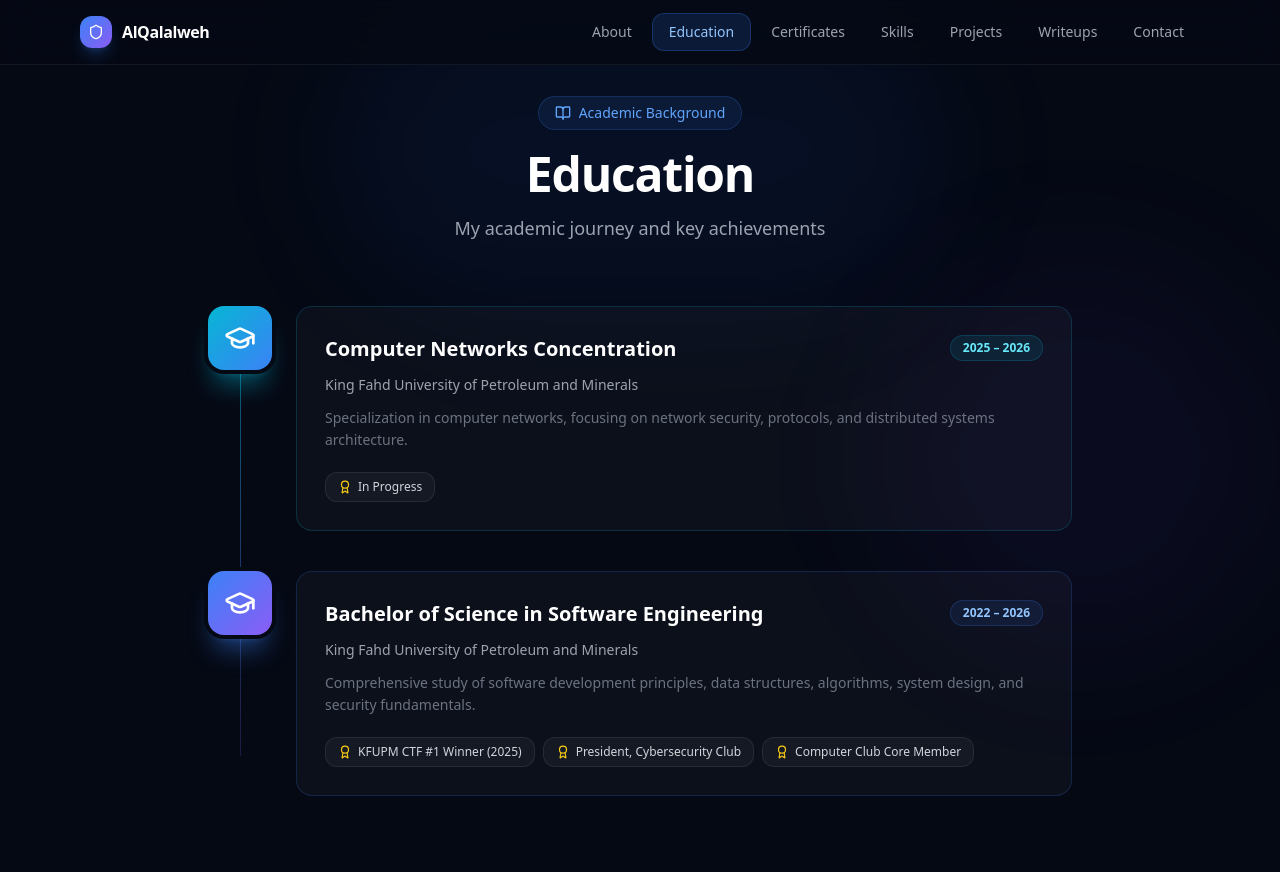
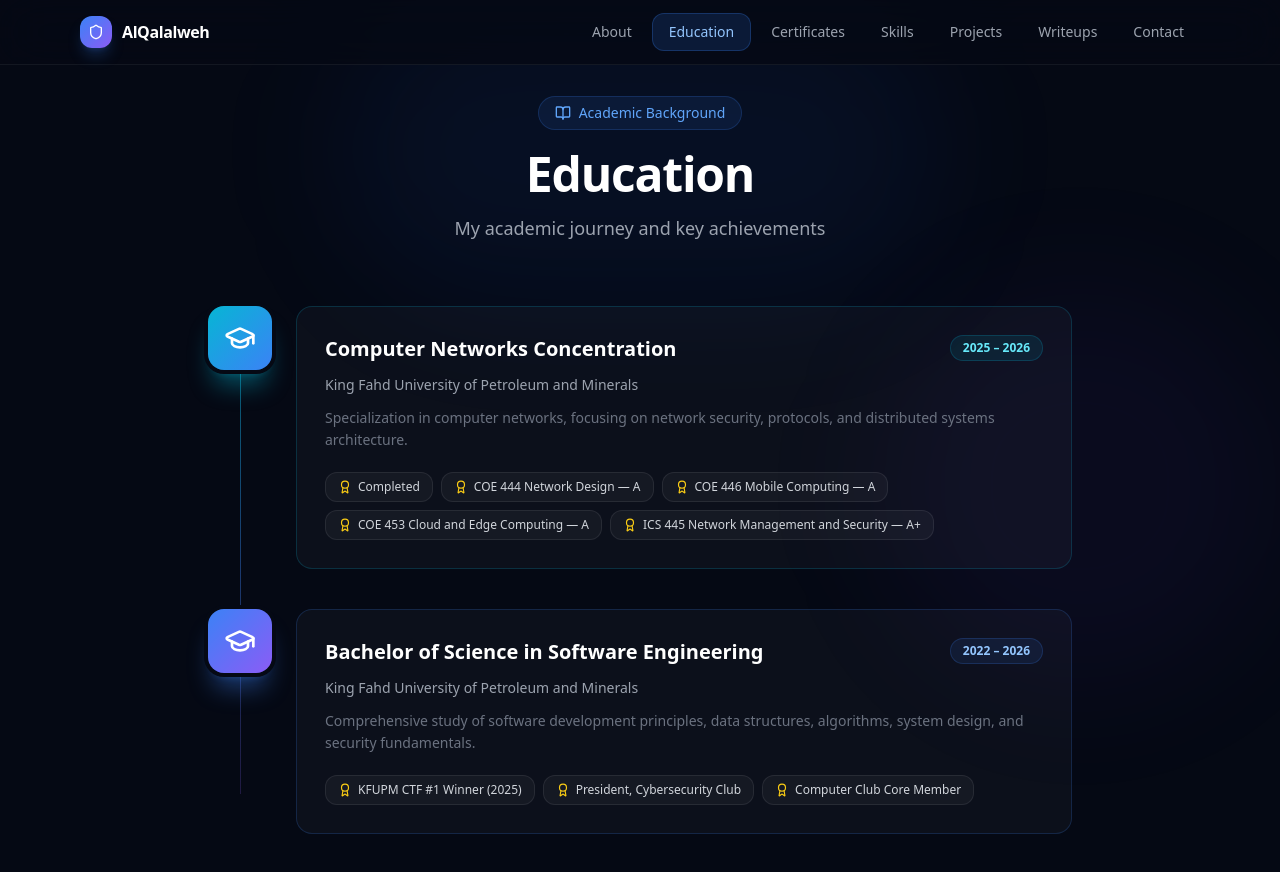
Before and after one commit to qalalweh4/myportiolio, a Next.js app: page /education in a window 1280 px wide. Shown: the top 872 px of the page. Built offline with nearby package versions, Linux system fonts and the light colour scheme.

Commit message:
Mark Computer Networks concentration completed with course grades
Co-Authored-By: Claude Opus 4.8 <noreply@anthropic.com>

```diff
--- a/app/education/page.tsx
+++ b/app/education/page.tsx
@@ -7,7 +7,13 @@ const education = [
     period: "2025 – 2026",
     description:
       "Specialization in computer networks, focusing on network security, protocols, and distributed systems architecture.",
-    achievements: ["In Progress"],
+    achievements: [
+      "Completed",
+      "COE 444 Network Design — A",
+      "COE 446 Mobile Computing — A",
+      "COE 453 Cloud and Edge Computing — A",
+      "ICS 445 Network Management and Security — A+",
+    ],
     gradient: "from-cyan-500 to-blue-500",
     glow: "bg-cyan-500/10",
     border: "border-cyan-500/20",
```
